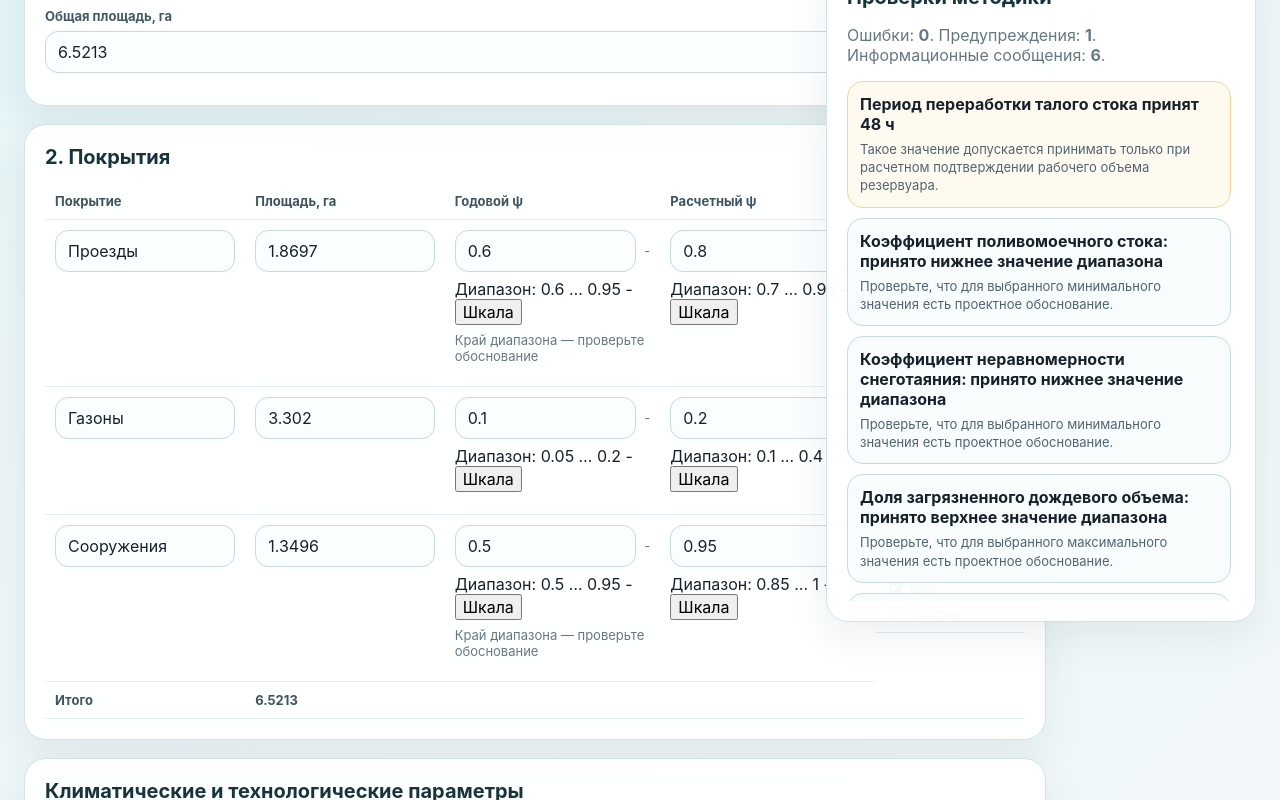
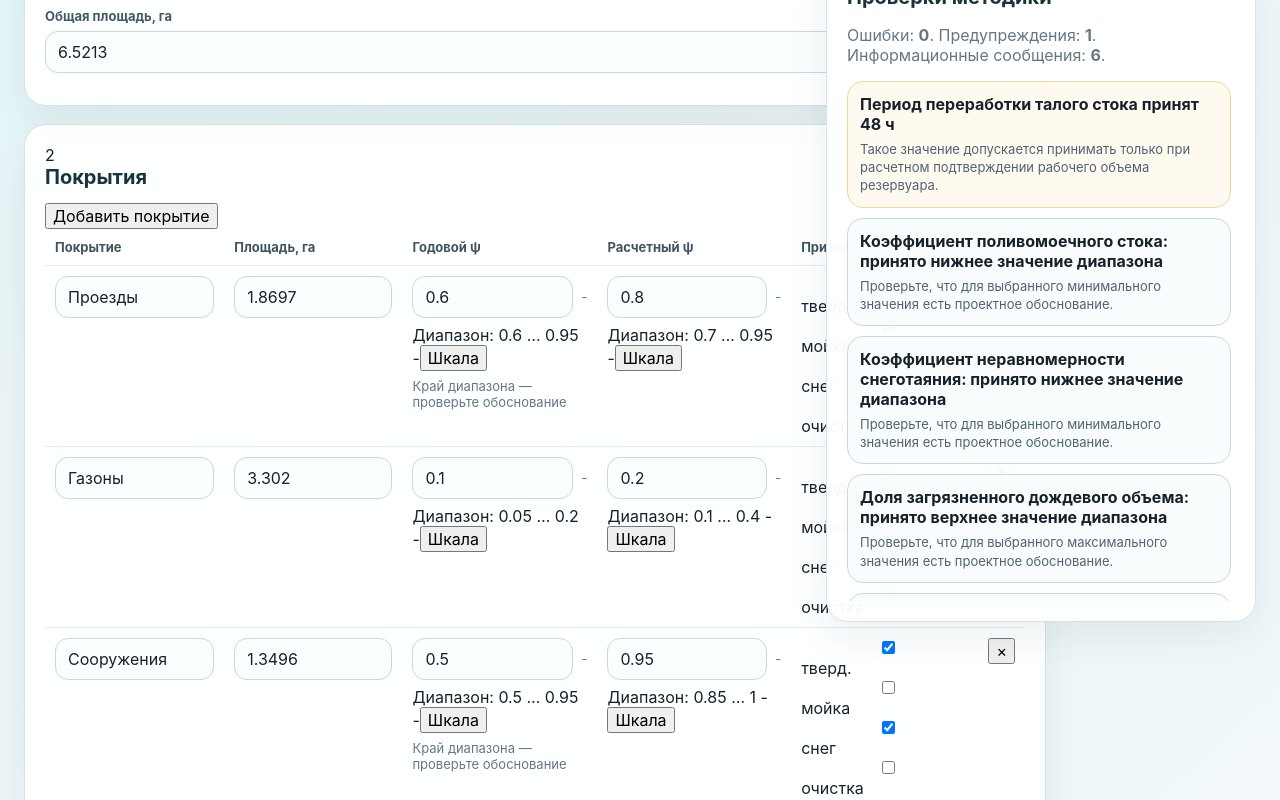
Before and after one commit to Embard/stormwater-sp-calculator, a React (Vite) app: page / in a window 1280 px wide. Shown: the part 560-1360 px from the top of the page. Built offline with nearby package versions, Linux system fonts and the light colour scheme.

Commit message:
Update SurfaceTable.tsx

```diff
--- a/src/components/SurfaceTable.tsx
+++ b/src/components/SurfaceTable.tsx
@@ -1,4 +1,4 @@
-import type { SurfaceItem } from '../types';
+import type { NormativeValue, SurfaceItem } from '../types';
 import { roundArea } from '../utils/rounding';
 import { NormativeInput } from './NormativeInput';
 
@@ -7,18 +7,52 @@ type Props = {
   onChange: (surfaces: SurfaceItem[]) => void;
 };
 
+const sourceId = 'sp32-2018-izm1-5';
+
+function coeff(value: number, min: number, max: number): NormativeValue {
+  return { value, min, max, default: value, unit: '-', sourceId, basis: 'normative-range' };
+}
+
 export function SurfaceTable({ surfaces, onChange }: Props) {
   const update = (id: string, patch: Partial<SurfaceItem>) => {
     onChange(surfaces.map((surface) => (surface.id === id ? { ...surface, ...patch } : surface)));
   };
 
-  const total = surfaces.reduce((sum, s) => sum + s.areaHa, 0);
+  const addSurface = () => {
+    const nextSurface: SurfaceItem = {
+      id: `custom-${Date.now()}`,
+      name: 'Новое покрытие',
+      kind: 'custom',
+      areaHa: 0,
+      annualRainCoeff: coeff(0.5, 0, 1),
+      designRainCoeff: coeff(0.5, 0, 1),
+      isHardSurface: false,
+      isWashed: false,
+      isCleanedFromSnow: false,
+      routedToTreatment: false
+    };
+    onChange([...surfaces, nextSurface]);
+  };
+
+  const removeSurface = (id: string) => {
+    if (surfaces.length <= 1) return;
+    onChange(surfaces.filter((surface) => surface.id !== id));
+  };
+
+  const total = surfaces.reduce((sum, surface) => sum + surface.areaHa, 0);
 
   return (
-    <section className="card">
-      <h2>2. Покрытия</h2>
+    <section className="card section-card">
+      <div className="section-head">
+        <div>
+          <span className="step-label">2</span>
+          <h2>Покрытия</h2>
+        </div>
+        <button type="button" className="secondary-button" onClick={addSurface}>Добавить покрытие</button>
+      </div>
+
       <div className="surface-table-wrap">
-        <table className="surface-table">
+        <table className="surface-table dense-table">
           <thead>
             <tr>
               <th>Покрытие</th>
@@ -26,36 +60,42 @@ export function SurfaceTable({ surfaces, onChange }: Props) {
               <th>Годовой ψ</th>
               <th>Расчетный ψ</th>
               <th>Признаки</th>
+              <th></th>
             </tr>
           </thead>
           <tbody>
             {surfaces.map((surface) => (
               <tr key={surface.id}>
-                <td>
-                  <input value={surface.name} onChange={(e) => update(surface.id, { name: e.target.value })} />
+                <td className="surface-name-cell">
+                  <input value={surface.name} onChange={(event) => update(surface.id, { name: event.target.value })} />
                 </td>
-                <td>
-                  <input type="number" step="0.0001" value={surface.areaHa} onChange={(e) => update(surface.id, { areaHa: Number(e.target.value) })} />
+                <td className="surface-area-cell">
+                  <input type="number" step="0.0001" value={surface.areaHa} onChange={(event) => update(surface.id, { areaHa: Number(event.target.value) })} />
                 </td>
                 <td>
                   <NormativeInput
-                    label=""
+                    compact
                     value={surface.annualRainCoeff}
                     onChange={(annualRainCoeff) => update(surface.id, { annualRainCoeff })}
                   />
                 </td>
                 <td>
                   <NormativeInput
-                    label=""
+                    compact
                     value={surface.designRainCoeff}
                     onChange={(designRainCoeff) => update(surface.id, { designRainCoeff })}
                   />
                 </td>
-                <td className="checks">
-                  <label><input type="checkbox" checked={surface.isHardSurface} onChange={(e) => update(surface.id, { isHardSurface: e.target.checked })} /> твердое</label>
-                  <label><input type="checkbox" checked={surface.isWashed} onChange={(e) => update(surface.id, { isWashed: e.target.checked })} /> мойка</label>
-                  <label><input type="checkbox" checked={surface.isCleanedFromSnow} onChange={(e) => update(surface.id, { isCleanedFromSnow: e.target.checked })} /> снег</label>
-                  <label><input type="checkbox" checked={surface.routedToTreatment} onChange={(e) => update(surface.id, { routedToTreatment: e.target.checked })} /> очистка</label>
+                <td>
+                  <div className="surface-flags">
+                    <label title="Твердое покрытие"><input type="checkbox" checked={surface.isHardSurface} onChange={(event) => update(surface.id, { isHardSurface: event.target.checked })} /> тверд.</label>
+                    <label title="Участвует в расчете поливомоечных вод"><input type="checkbox" checked={surface.isWashed} onChange={(event) => update(surface.id, { isWashed: event.target.checked })} /> мойка</label>
+                    <label title="Очищается от снега"><input type="checkbox" checked={surface.isCleanedFromSnow} onChange={(event) => update(surface.id, { isCleanedFromSnow: event.target.checked })} /> снег</label>
+                    <label title="Направляется на очистку"><input type="checkbox" checked={surface.routedToTreatment} onChange={(event) => update(surface.id, { routedToTreatment: event.target.checked })} /> очистка</label>
+                  </div>
+                </td>
+                <td className="row-action-cell">
+                  <button type="button" className="icon-button" onClick={() => removeSurface(surface.id)} disabled={surfaces.length <= 1} title="Удалить строку">×</button>
                 </td>
               </tr>
             ))}
@@ -64,7 +104,7 @@ export function SurfaceTable({ surfaces, onChange }: Props) {
             <tr>
               <th>Итого</th>
               <th>{roundArea(total)}</th>
-              <th colSpan={3}></th>
+              <th colSpan={4}></th>
             </tr>
           </tfoot>
         </table>
```
